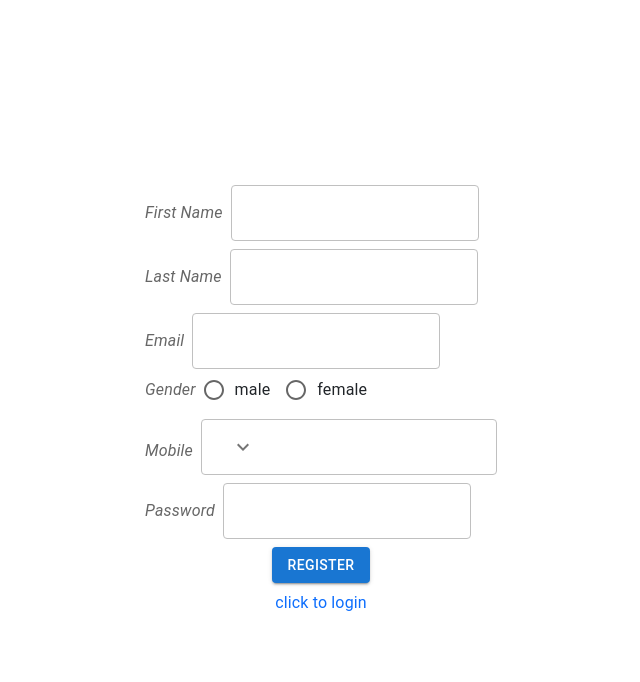
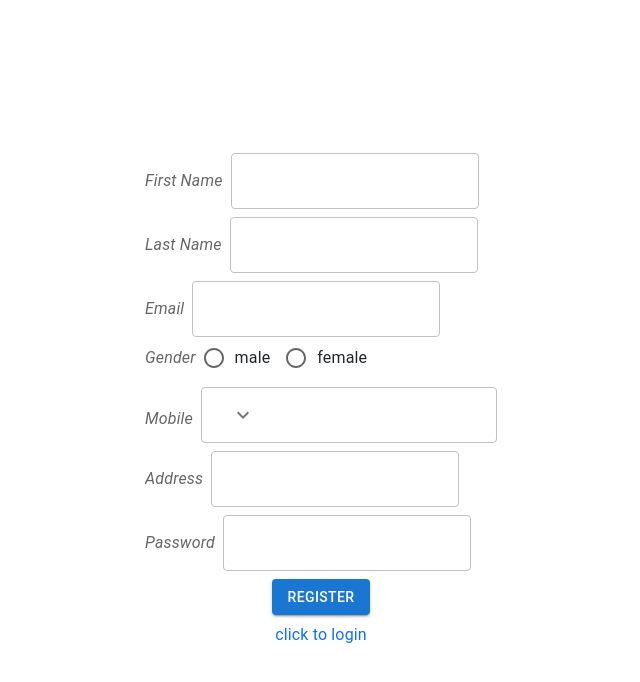
Before and after one commit to maheshsk61/New-Ecommerce-ui-api-, a React (Vite) app in the folder client/: page /register in a window 1280 px wide. Shown: the top 682 px of the page, without its empty margins (319-959 px from the left). Built offline with nearby package versions, Linux system fonts and the light colour scheme.

Commit message:
added address

```diff
--- a/client/src/Redux/slices/user.ts
+++ b/client/src/Redux/slices/user.ts
@@ -8,6 +8,7 @@ const initialState: IUser = {
   gender: "",
   countryCode: "",
   mobileNumber: "",
+  address: "",
   password: "",
   error: null,
   success: null,
@@ -35,6 +36,9 @@ const userSlice = createSlice({
     setMobileNumber(state, action: PayloadAction<string>) {
       state.mobileNumber = action.payload;
     },
+    setAddress(state, action: PayloadAction<string>) {
+      state.address = action.payload;
+    },
     setPassword(state, action: PayloadAction<string>) {
       state.password = action.payload;
       //console.log(`state.password ${state.password}`)
@@ -54,14 +58,16 @@ const userSlice = createSlice({
       state.gender = "";
       state.countryCode = "";
       state.mobileNumber = "";
+      state.address = "";
       state.password = "";
       state.error = null;
     },
     setUser(state, action: PayloadAction<IUser>) {
-      const { firstName, lastName } = action.payload;
+      const { firstName, lastName, address } = action.payload;
       state.firstName = firstName;
       console.log(state.firstName);
       state.lastName = lastName;
+      state.address = address;
     },
   },
 });
@@ -78,5 +84,6 @@ export const {
   setError,
   setSuccess,
   setUser,
+  setAddress,
 } = userSlice.actions;
 export default userSlice.reducer;
--- a/client/src/components/register-user/register.tsx
+++ b/client/src/components/register-user/register.tsx
@@ -30,6 +30,7 @@ import {
   setError,
   resetUser,
   setSuccess,
+  setAddress,
 } from "../../Redux/slices/user"; // Assuming actions are created for updating user fields
 import { user } from "../../api";
 import { Link } from "react-router-dom";
@@ -65,6 +66,9 @@ const Register: React.FC = (): JSX.Element => {
         break;
       case "mobileNumber":
         dispatch(setMobileNumber(value));
+        break;
+      case "address":
+        dispatch(setAddress(value));
         break;
       case "password":
         dispatch(setPassword(value));
@@ -113,6 +117,7 @@ const Register: React.FC = (): JSX.Element => {
       gender: userDetails.gender,
       countryCode: userDetails.countryCode,
       mobileNumber: userDetails.mobileNumber,
+      address: userDetails.address,
       password: userDetails.password,
     };
     //console.log("Payload:", payload);
@@ -268,6 +273,22 @@ const Register: React.FC = (): JSX.Element => {
         </Box>
         <Box sx={{ display: "flex", alignItems: "center", mb: 1 }}>
           <InputLabel sx={{ mr: 1 }}>
+            <i>{constant.address}</i>
+          </InputLabel>
+          <TextField
+            className="text-field"
+            type="text"
+            value={userDetails.address}
+            onChange={(e) =>
+              handleInputChange(
+                e as React.ChangeEvent<HTMLInputElement>,
+                "address"
+              )
+            }
+          />
+        </Box>
+        <Box sx={{ display: "flex", alignItems: "center", mb: 1 }}>
+          <InputLabel sx={{ mr: 1 }}>
             <i>{constant.password}</i>
           </InputLabel>
           <TextField
--- a/client/src/constant.ts
+++ b/client/src/constant.ts
@@ -19,6 +19,7 @@ export const constant: Constants = {
   female: "FEMALE",
   other: "OTHER",
   register: "Register",
+  address:"Address",
   password: "Password",
   clickToLogin: "click to login",
   clickToRegister: "click to register",
--- a/client/src/interface.ts
+++ b/client/src/interface.ts
@@ -23,6 +23,7 @@ export interface Constants {
   clickToRegister: string;
   login: string;
   logout: string;
+  address: string;
 }
 export interface IProduct {
   id?: number;
@@ -78,6 +79,7 @@ export interface IUser {
   gender: string;
   countryCode: string;
   mobileNumber: string;
+  address: string;
   password: string;
   error: string | null;
   success: string | null;
```
Also changed, not shown: 1 other file (tests, documents, lock files or other folders).
